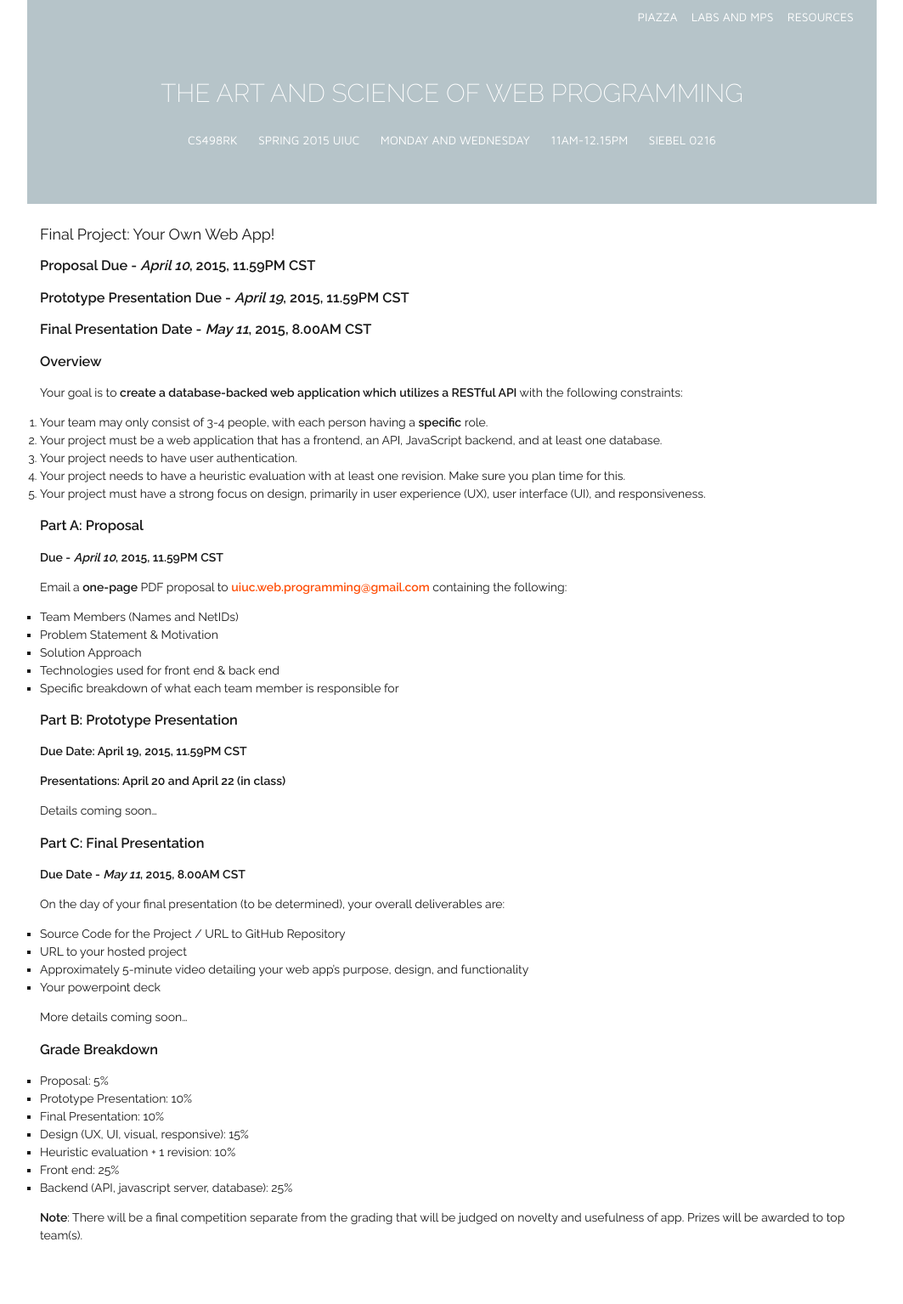
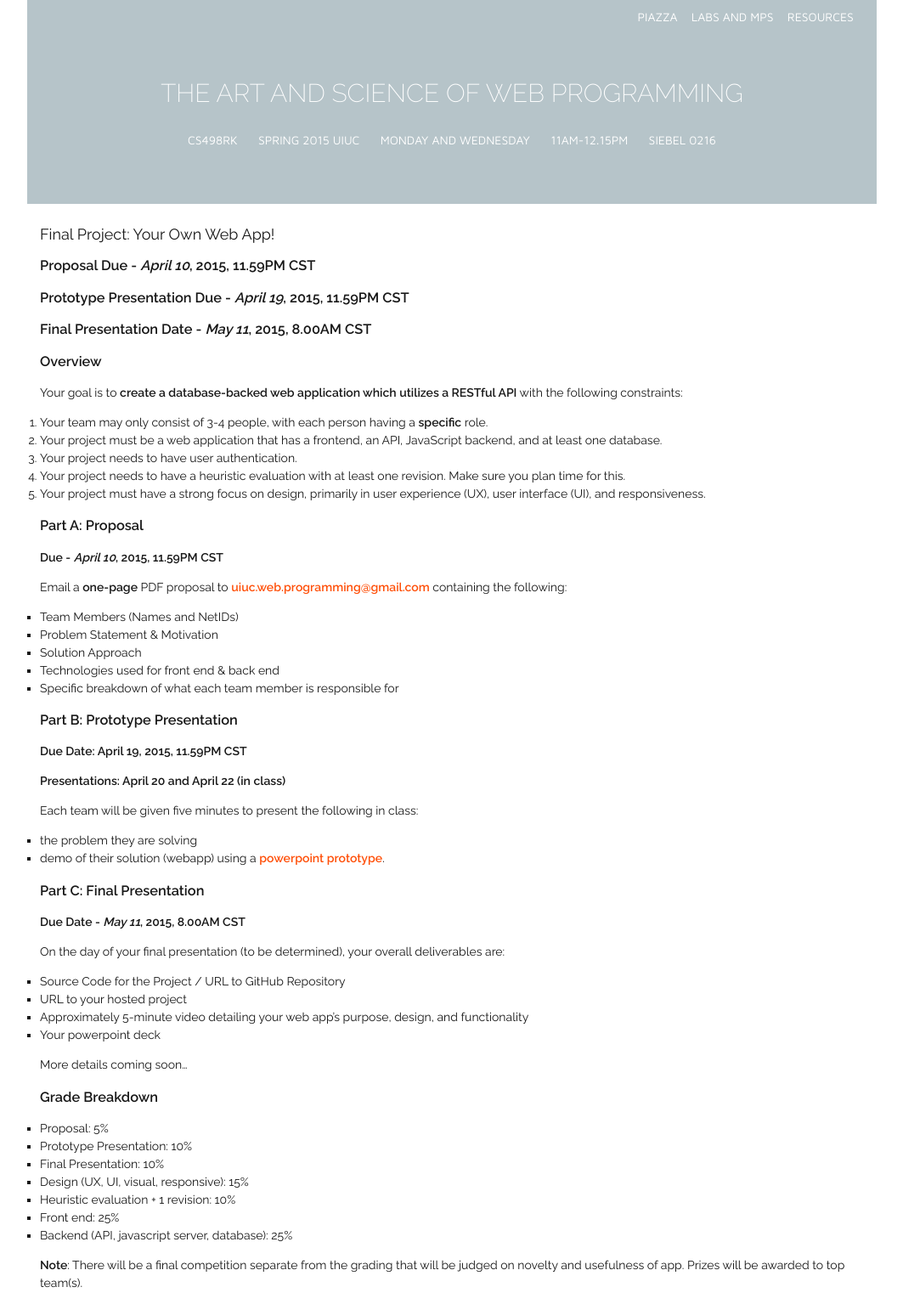
Before and after one commit to biplabdeka/fa2016, a Jekyll site: the page built from _posts/2015-4-3-Final.md, in a window 1280 px wide. Shown: the whole page at 85% size, without its empty margins (108-1171 px from the left). Built offline with Jekyll 4.4.1, drawn with Linux system fonts in a browser that asks for light colours; nearby versions of some CDN libraries; Markdown is read by kramdown in place of the engine named in the settings; before the commit the page ends 1479 px from its top, so only the background shows below that.

Commit message:
added presentation details

```diff
--- a/_posts/2015-4-3-Final.md
+++ b/_posts/2015-4-3-Final.md
@@ -36,7 +36,9 @@ Email a **one-page** PDF proposal to [uiuc.web.programming@gmail.com](mailto:uiu
 
 **Presentations: April 20 and April 22 (in class)**
 
-Details coming soon...
+Each team will be given five minutes to present the following in class:
++ the problem they are solving
++ demo of their solution (webapp) using a [powerpoint prototype](http://boxesandarrows.com/interactive-prototypes-with-powerpoint/).
 
 ###Part C: Final Presentation
 
```
